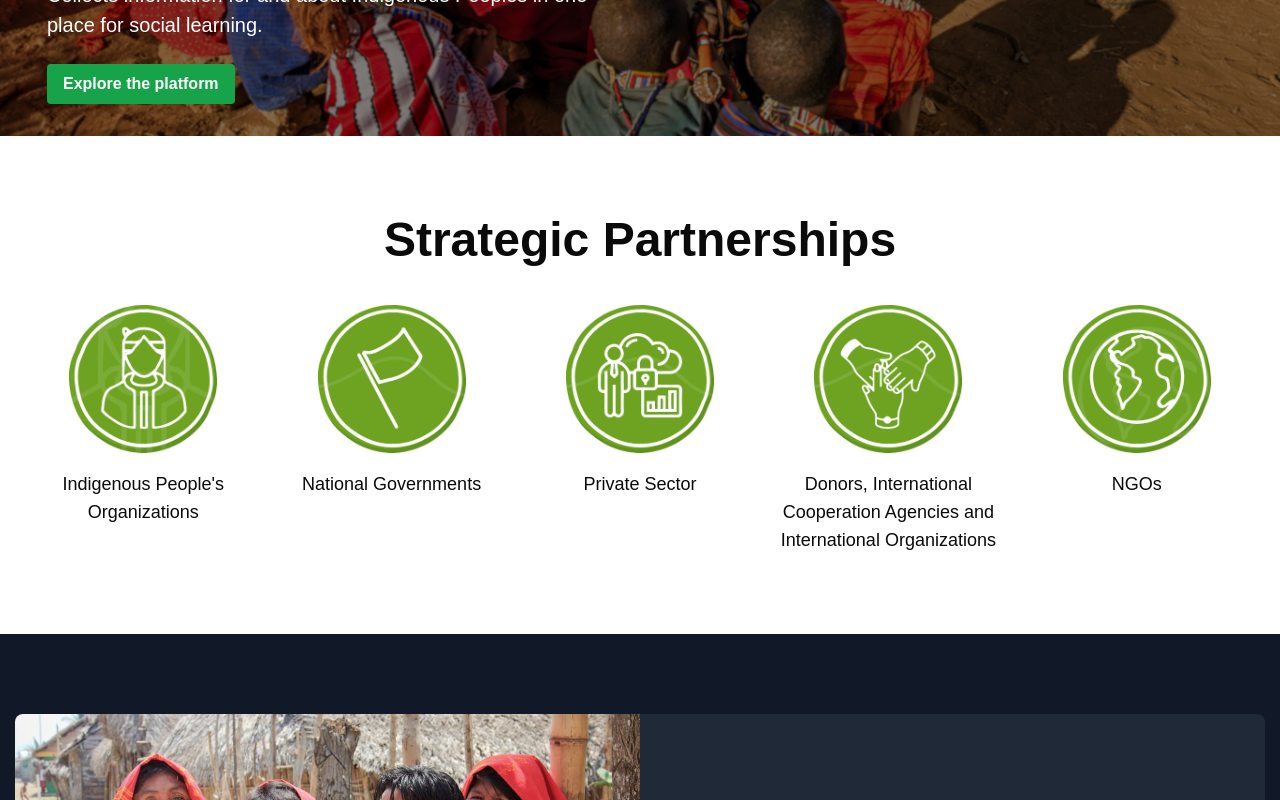
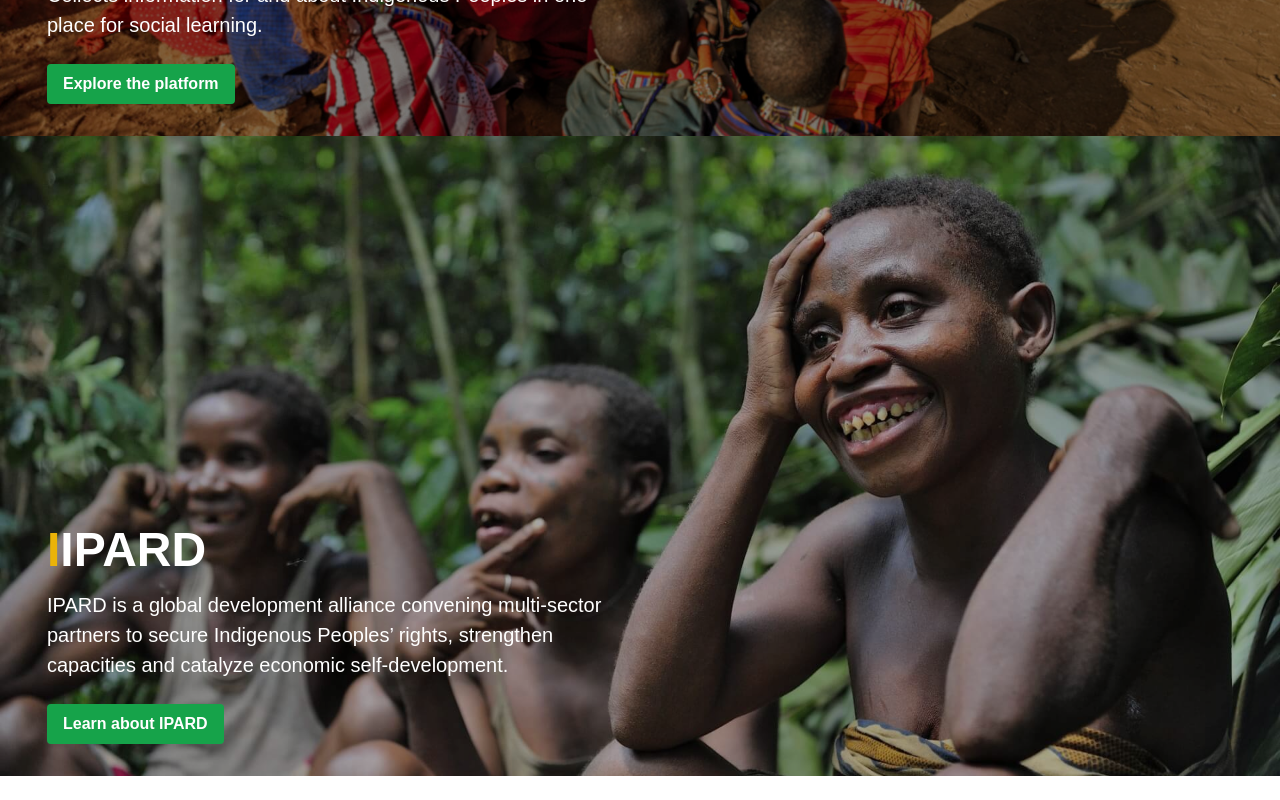
Before and after one commit to mdsajalali/tech-sand-blog, a Next.js app: page / in a window 1280 px wide. Shown: the part 1760-2560 px from the top of the page. Built offline with nearby package versions, Linux system fonts and the light colour scheme.

Commit message:
add: about four page

```diff
--- a/src/app/page.tsx
+++ b/src/app/page.tsx
@@ -1,4 +1,5 @@
 import About from "@/pages/about/About";
+import AboutFour from "@/pages/about/AboutFour";
 import AboutThree from "@/pages/about/AboutThree";
 import AboutTwo from "@/pages/about/AboutTwo";
 import Footer from "@/pages/Footer";
@@ -14,6 +15,7 @@ export default function page() {
       <About />
       <AboutTwo />
       <AboutThree />
+      <AboutFour />
       <StrategicPartnerships />
       <WorkTestimonial />
       <JoinUs />
--- /dev/null
+++ b/src/pages/about/AboutFour.tsx
@@ -0,0 +1,26 @@
+export default function AboutFour() {
+  return (
+    <section
+      className="relative min-h-screen md:min-h-[80vh] bg-cover bg-center"
+      style={{ backgroundImage: `url("/about_four.jpeg")` }}
+    >
+      {/* Overlay */}
+      <div className="absolute inset-0 bg-black opacity-30" />
+
+      {/* Content at the bottom */}
+      <div className="absolute inset-x-0 bottom-8 z-10 max-w-[1250px] mx-auto px-8  ">
+        <div className="text-white text-5xl font-bold mb-4">
+          <span className="text-yellow-500">I</span>IPARD
+        </div>
+        <p className="text-white text-[20px] max-w-xl mb-6 ">
+          IPARD is a global development alliance convening multi-sector partners
+          to secure Indigenous Peoples’ rights, strengthen capacities and
+          catalyze economic self-development.
+        </p>
+        <button className="bg-green-600 hover:bg-green-700 text-white font-semibold py-2 px-4 rounded">
+          Learn about IPARD
+        </button>
+      </div>
+    </section>
+  );
+}
--- a/src/pages/about/AboutTwo.tsx
+++ b/src/pages/about/AboutTwo.tsx
@@ -1,7 +1,7 @@
 export default function AboutTwo() {
   return (
     <section
-      className="relative min-h-screen md:min-h-[65vh] bg-cover bg-center"
+      className="relative min-h-[85vh] md:min-h-[65vh] bg-cover bg-center"
       style={{ backgroundImage: `url("/about_two.jpg")` }}
     >
       {/* Overlay */}
```
